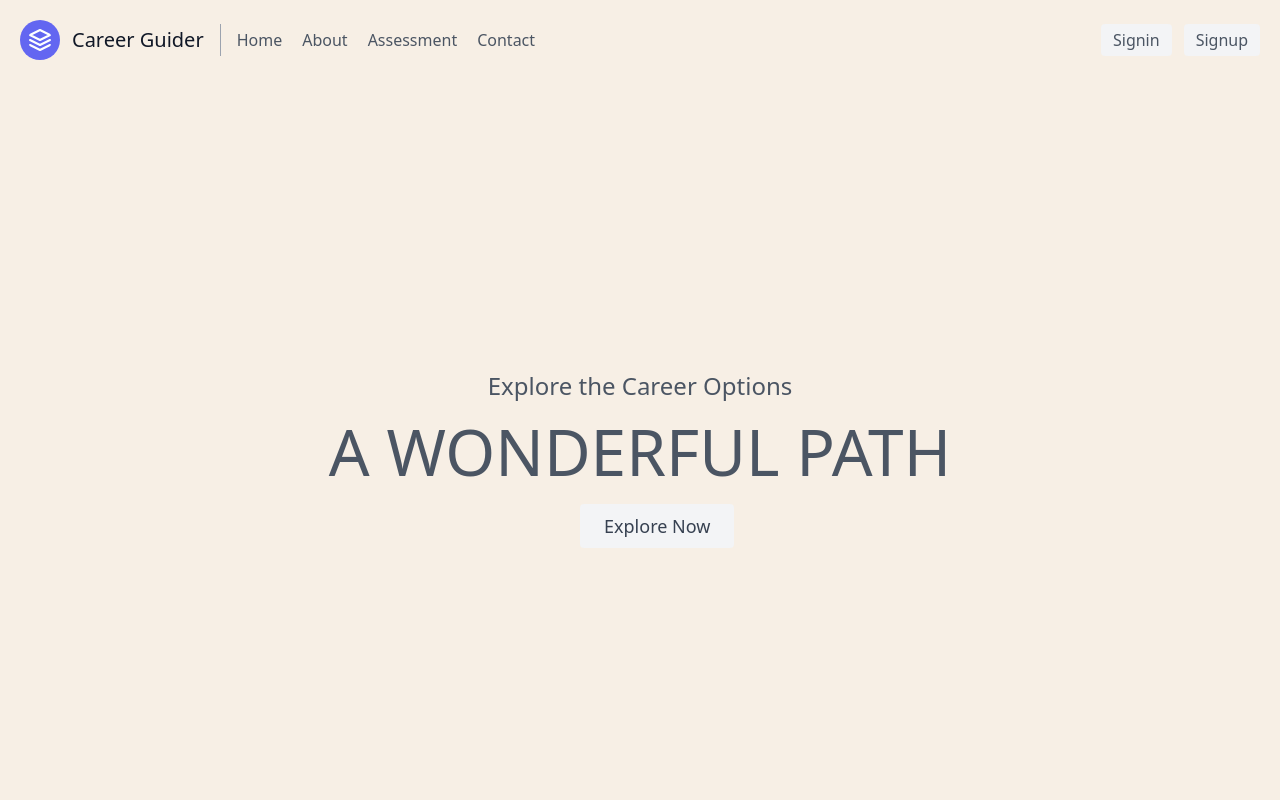
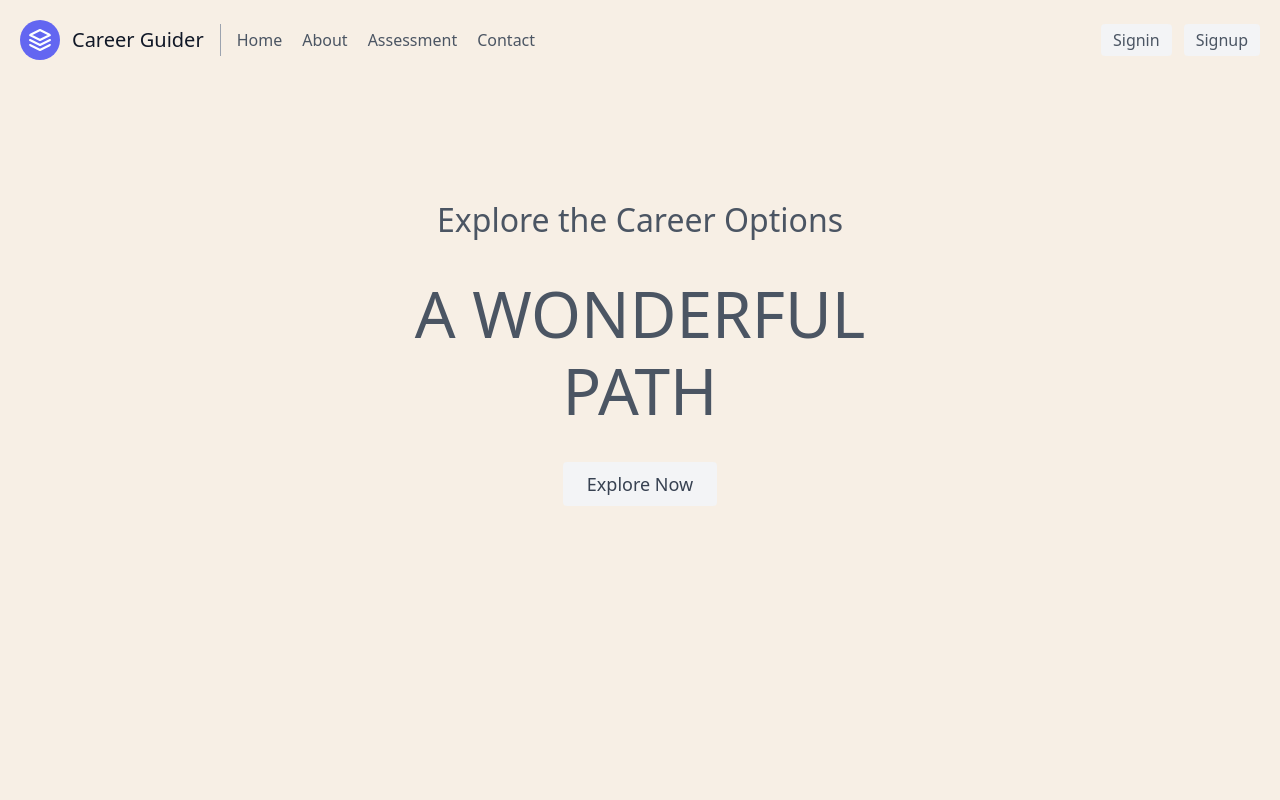
Before and after one commit to mohit7041/11920-ML-Assignment, a React (Vite) app: page / in a window 1280 px wide. Shown: the top 800 px of the page. Built offline with nearby package versions, Linux system fonts and the light colour scheme.

Commit message:
fix hero section in home page

```diff
--- a/src/pages/Dashboard.jsx
+++ b/src/pages/Dashboard.jsx
@@ -9,6 +9,7 @@ const Dashboard = () => {
     // get user info from local storage
     const user = getCurrentUser().user;
     setUser(user);
+    console.log(user);
   }, []);
   return (
     <>
--- a/src/pages/Home.jsx
+++ b/src/pages/Home.jsx
@@ -18,30 +18,26 @@ const Home = () => {
       <Navbar />
 
       <section class="text-gray-600 body-font">
-        <div class="container mx-auto flex px-5 py-24 md:flex-row flex-col items-center h-[90vh] heroSection">
+        <div class="container mx-auto flex px-5 py-24  flex-col items-center justify-center h-[90vh] heroSection">
           <div class="lg:flex-grow md:w-1/2  flex flex-col md:items-start md:text-left items-center text-center">
-            <h3
-              class="title-font sm:text-xl mb-8 text-center  w-full "
-              style={{
-                fontSize: '1.5rem',
-              }}
-            >
+            <h3 class="sm:text-[2em] md:text-[2em] text-[1em] mb-8 text-center  w-full ">
               Explore the Career Options
             </h3>
             <h1
-              class="title-font sm:text-4xl mb-8 font-medium  text-center  w-full "
+              class="md:text-[4em] sm:text-[4em] text-[1.5em] mb-8  text-center  w-full"
               style={{
-                fontSize: '4rem',
+                lineHeight: '1.2',
               }}
             >
               A WONDERFUL PATH
             </h1>
 
-            <div class="flex justify-center items-center">
-              <button class="inline-flex text-gray-700 bg-gray-100 border-0 py-2 px-6 focus:outline-none hover:bg-gray-200 rounded text-lg text-center ml-[35rem] ">
-                <a href="#engineering">Explore Now</a>
-              </button>
-            </div>
+            <a
+              href="#engineering"
+              className="inline-block text-gray-700 bg-gray-100 border-0 py-2 px-6 focus:outline-none hover:bg-gray-200 rounded text-xs text-center justify-self-center mx-auto sm:text-base md:text-lg"
+            >
+              Explore Now
+            </a>
           </div>
         </div>
         <div
```
